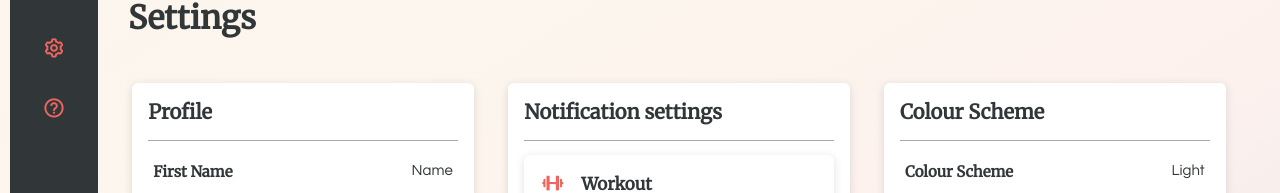
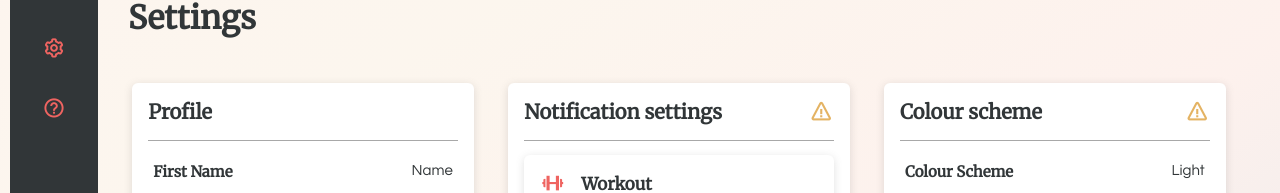
Before and after one commit to s3851446/habithub-frontend, a SvelteKit app in the folder final/habithub-frontend/: page /settings in a window 1280 px wide. Shown: the part 225-418 px from the top of the page. Built offline with nearby package versions, Linux system fonts and the light colour scheme; no server answers.

Commit message:
Adds warning icon to settings page

```diff
--- a/final/habithub-frontend/src/routes/(app)/settings/+page.svelte
+++ b/final/habithub-frontend/src/routes/(app)/settings/+page.svelte
@@ -184,7 +184,10 @@
       </PopUp>
     </div>
     <div class="container">
-      <h2>Notification settings</h2>
+      <div class="error">
+        <h2>Notification settings</h2>
+        <i class="bx bx-error" />
+      </div>
       <hr />
       <NotificationCard
         habit_title="Workout"
@@ -202,7 +205,10 @@
       />
     </div>
     <div class="container">
-      <h2>Colour Scheme</h2>
+      <div class="error">
+        <h2>Colour scheme</h2>
+        <i class="bx bx-error" />
+      </div>
       <hr />
       <div class="wrapper">
         <h3>Colour Scheme</h3>
@@ -215,6 +221,18 @@
 </div>
 
 <style lang="scss">
+  .error {
+    display: flex;
+    flex-flow: row wrap;
+    align-items: flex-start;
+    justify-content: space-between;
+    gap: 10px;
+    i {
+      color: $yellow;
+      font-size: 25px;
+    }
+  }
+
   form {
     margin-top: 20px;
     display: flex;
```
